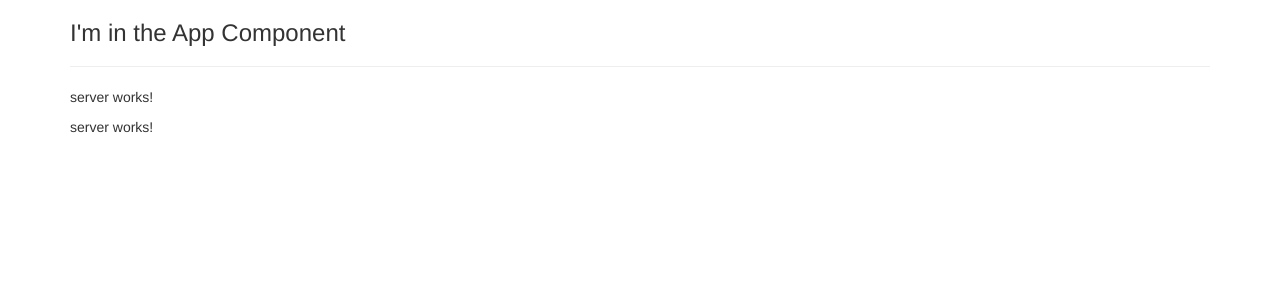
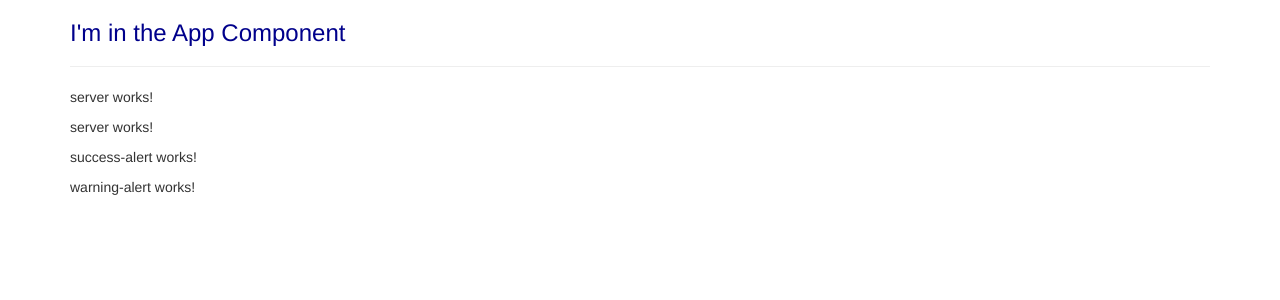
Before and after one commit to aacebal/udemy-first-app, an Angular app: page / in a window 1280 px wide. Shown: the top 300 px of the page. Built offline with nearby package versions, Linux system fonts and the light colour scheme.

Commit message:
adding components

```diff
--- a/src/app/app.component.css
+++ b/src/app/app.component.css
@@ -0,0 +1,3 @@
+h3 {
+  color: darkblue;
+}
--- a/src/app/app.component.html
+++ b/src/app/app.component.html
@@ -4,6 +4,8 @@
       <h3>I'm in the App Component</h3>
       <hr>
       <app-servers></app-servers>
+      <app-success-alert></app-success-alert>
+      <app-warning-alert></app-warning-alert>
     </div>
   </div>
 </div>
--- a/src/app/app.component.ts
+++ b/src/app/app.component.ts
@@ -1,5 +1,7 @@
 import { Component } from '@angular/core';
 import { ServersComponent } from './servers/servers.component';
+import { WarningAlertComponent } from './warning-alert/warning-alert.component';
+import { SuccessAlertComponent } from './success-alert/success-alert.component';
 
 @Component({
   selector: 'app-root',
--- a/src/app/app.module.ts
+++ b/src/app/app.module.ts
@@ -4,13 +4,17 @@
 import { AppComponent } from './app.component';
 import { ServerComponent } from './server/server.component';
 import { ServersComponent } from './servers/servers.component';
+import { WarningAlertComponent } from './warning-alert/warning-alert.component';
+import { SuccessAlertComponent } from './success-alert/success-alert.component';
 
 
 @NgModule({
   declarations: [
     AppComponent,
     ServerComponent,
-    ServersComponent
+    ServersComponent,
+    WarningAlertComponent,
+    SuccessAlertComponent
   ],
   imports: [
     BrowserModule
--- a/src/app/servers/servers.component.ts
+++ b/src/app/servers/servers.component.ts
@@ -1,5 +1,5 @@
 import { Component, OnInit } from '@angular/core';
-import { ServerComponent } from './server/server.component';
+import { ServerComponent } from '../server/server.component';
 
 @Component({
   selector: 'app-servers',
--- /dev/null
+++ b/src/app/success-alert/success-alert.component.html
@@ -0,0 +1,3 @@
+<p>
+  success-alert works!
+</p>
--- /dev/null
+++ b/src/app/success-alert/success-alert.component.ts
@@ -0,0 +1,15 @@
+import { Component, OnInit } from '@angular/core';
+
+@Component({
+  selector: 'app-success-alert',
+  templateUrl: './success-alert.component.html',
+  styleUrls: ['./success-alert.component.css']
+})
+export class SuccessAlertComponent implements OnInit {
+
+  constructor() { }
+
+  ngOnInit() {
+  }
+
+}
--- /dev/null
+++ b/src/app/warning-alert/warning-alert.component.html
@@ -0,0 +1,3 @@
+<p>
+  warning-alert works!
+</p>
--- /dev/null
+++ b/src/app/warning-alert/warning-alert.component.ts
@@ -0,0 +1,15 @@
+import { Component, OnInit } from '@angular/core';
+
+@Component({
+  selector: 'app-warning-alert',
+  templateUrl: './warning-alert.component.html',
+  styleUrls: ['./warning-alert.component.css']
+})
+export class WarningAlertComponent implements OnInit {
+
+  constructor() { }
+
+  ngOnInit() {
+  }
+
+}
```
Also changed, not shown: src/app/success-alert/success-alert.component.css (added), src/app/warning-alert/warning-alert.component.css (added), 2 other files (tests, documents, lock files or other folders).
